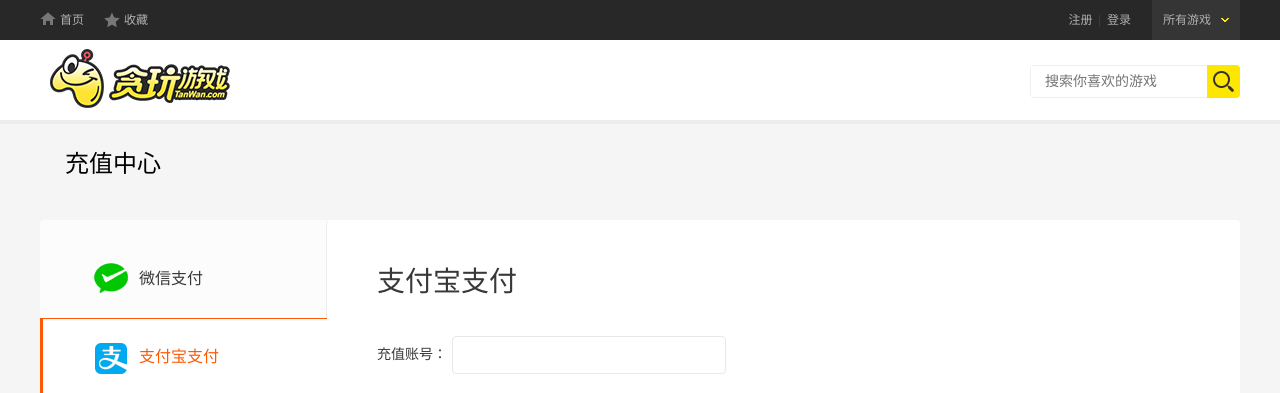
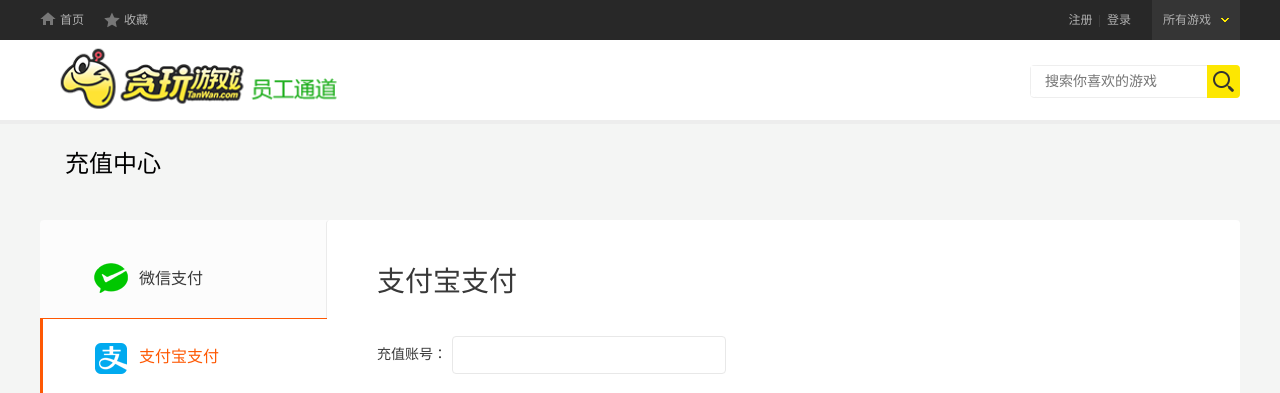
Before and after one commit to DeepUmbrella/hh-tanwan, a website: page index.html in a window 1280 px wide. Shown: the top 393 px of the page. Drawn offline with Linux system fonts and the light colour scheme; files whose address does not match are found by name.

Commit message:
add image

```diff
--- a/css/qrcode.css
+++ b/css/qrcode.css
@@ -2,6 +2,9 @@
   100% {
     transform: rotate(360deg);
   }
+}
+.nav-logo {
+  width: 300px !important;
 }
 .pay-processing {
   color: #383838;
```
Also changed, not shown: img/logo.png (added).
